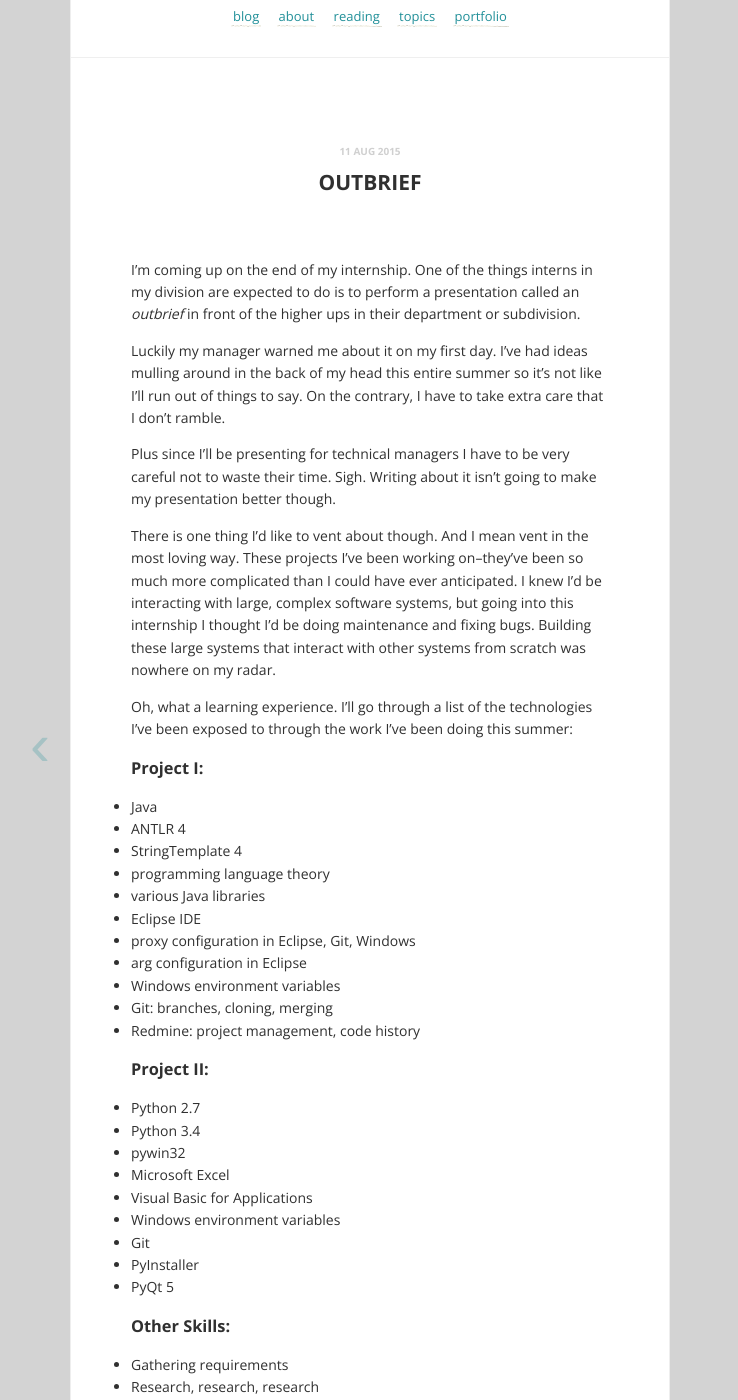
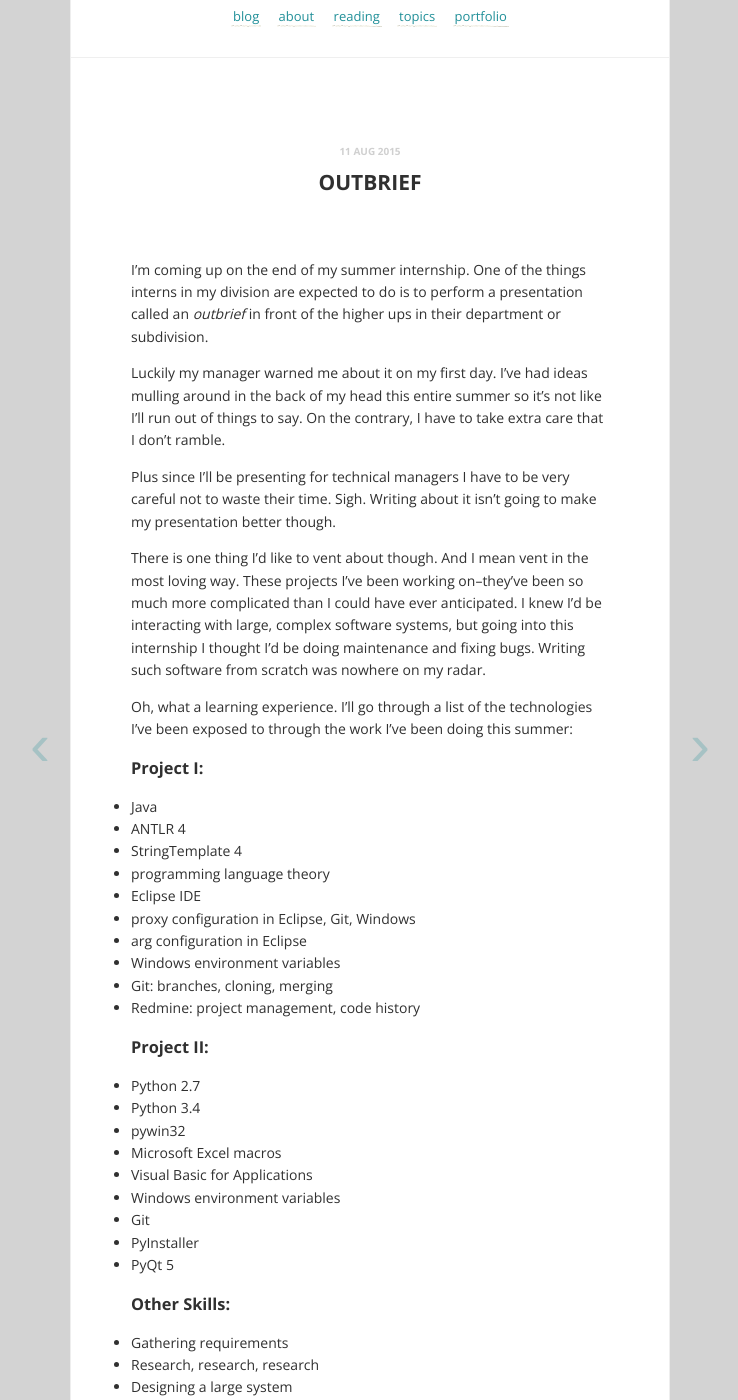
Before and after one commit to shelbyspees/speesblog, a Jekyll site: the page built from _posts/2015-08-11-outbrief.md, in a window 1280 px wide and 1400 px high, scrolled down 238 px. Shown: the whole window, without its empty margins (270-1008 px from the left). Built offline with Jekyll 4.4.1, drawn with Linux system fonts in a browser that asks for light colours; nearby versions of some CDN libraries; comment, search, counter and statistics services are not loaded; some of the changed text lies outside the part shown.

Commit message:
New post

```diff
--- a/_posts/2015-08-11-outbrief.md
+++ b/_posts/2015-08-11-outbrief.md
@@ -4,13 +4,13 @@
 category: career
 ---
 
-I'm coming up on the end of my internship. One of the things interns in my division are expected to do is to perform a presentation called an *outbrief* in front of the higher ups in their department or subdivision.
+I'm coming up on the end of my summer internship. One of the things interns in my division are expected to do is to perform a presentation called an *outbrief* in front of the higher ups in their department or subdivision.
 
 Luckily my manager warned me about it on my first day. I've had ideas mulling around in the back of my head this entire summer so it's not like I'll run out of things to say. On the contrary, I have to take extra care that I don't ramble.
 
 Plus since I'll be presenting for technical managers I have to be very careful not to waste their time. Sigh. Writing about it isn't going to make my presentation better though.
 
-There is one thing I'd like to vent about though. And I mean vent in the most loving way. These projects I've been working on--they've been so much more complicated than I could have ever anticipated. I knew I'd be interacting with large, complex software systems, but going into this internship I thought I'd be doing maintenance and fixing bugs. Building these large systems that interact with other systems from scratch was nowhere on my radar.
+There is one thing I'd like to vent about though. And I mean vent in the most loving way. These projects I've been working on--they've been so much more complicated than I could have ever anticipated. I knew I'd be interacting with large, complex software systems, but going into this internship I thought I'd be doing maintenance and fixing bugs. Writing such software from scratch was nowhere on my radar.
 
 Oh, what a learning experience. I'll go through a list of the technologies I've been exposed to through the work I've been doing this summer:
 
@@ -20,7 +20,6 @@
 - ANTLR 4
 - StringTemplate 4
 - programming language theory
-- various Java libraries
 - Eclipse IDE
 - proxy configuration in Eclipse, Git, Windows
 - arg configuration in Eclipse
@@ -33,7 +32,7 @@
 - Python 2.7
 - Python 3.4
 - pywin32
-- Microsoft Excel
+- Microsoft Excel macros
 - Visual Basic for Applications
 - Windows environment variables
 - Git
@@ -50,3 +49,9 @@
 - Writing documentation
 - Asking questions
 - Project management
+
+That's in just nine weeks. I started June 8th and it is now August 11th. It's insane to think about it.
+
+So Project I is to translate this legacy code into modern idiomatic C++. Of course, it wouldn't be too hard for a human to do it. Humans are great at translation. Writing a program to do this is the hard part.
+
+There are several steps to translating one programming language into another very different one.
```
Also changed, not shown: _posts/2015-08-15-osu-advice.md (added, +35 -0 lines).
